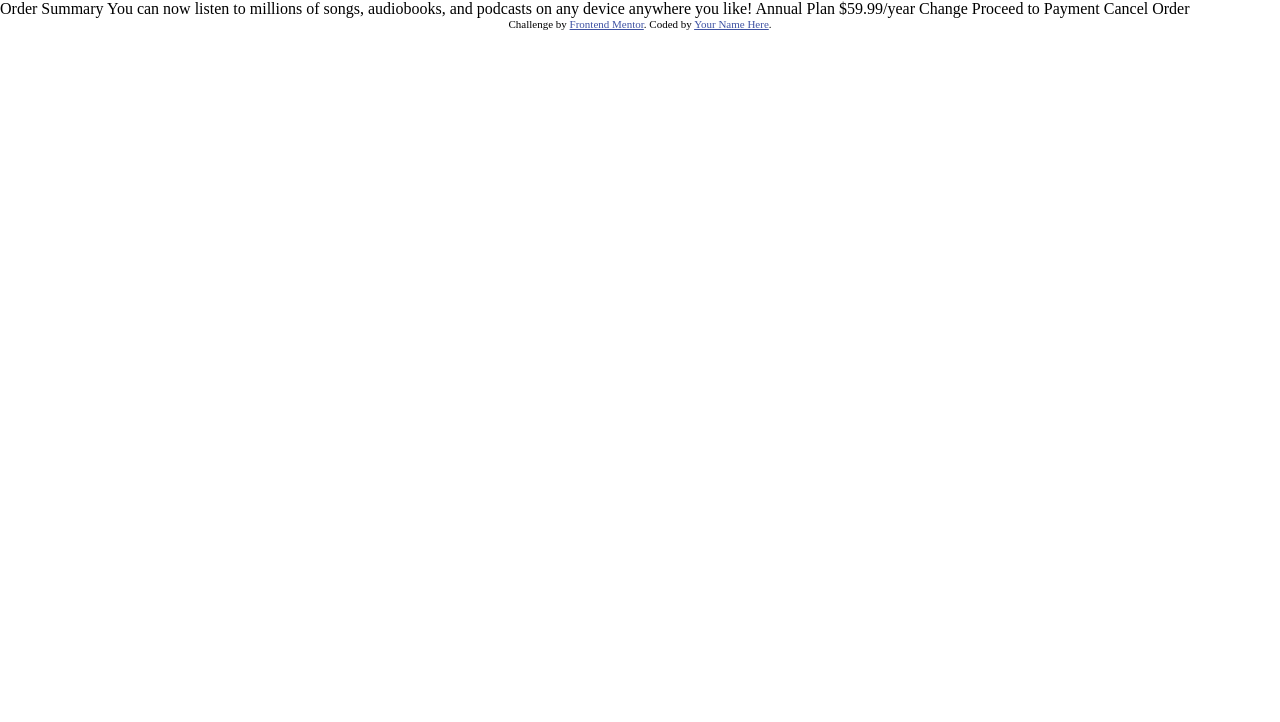
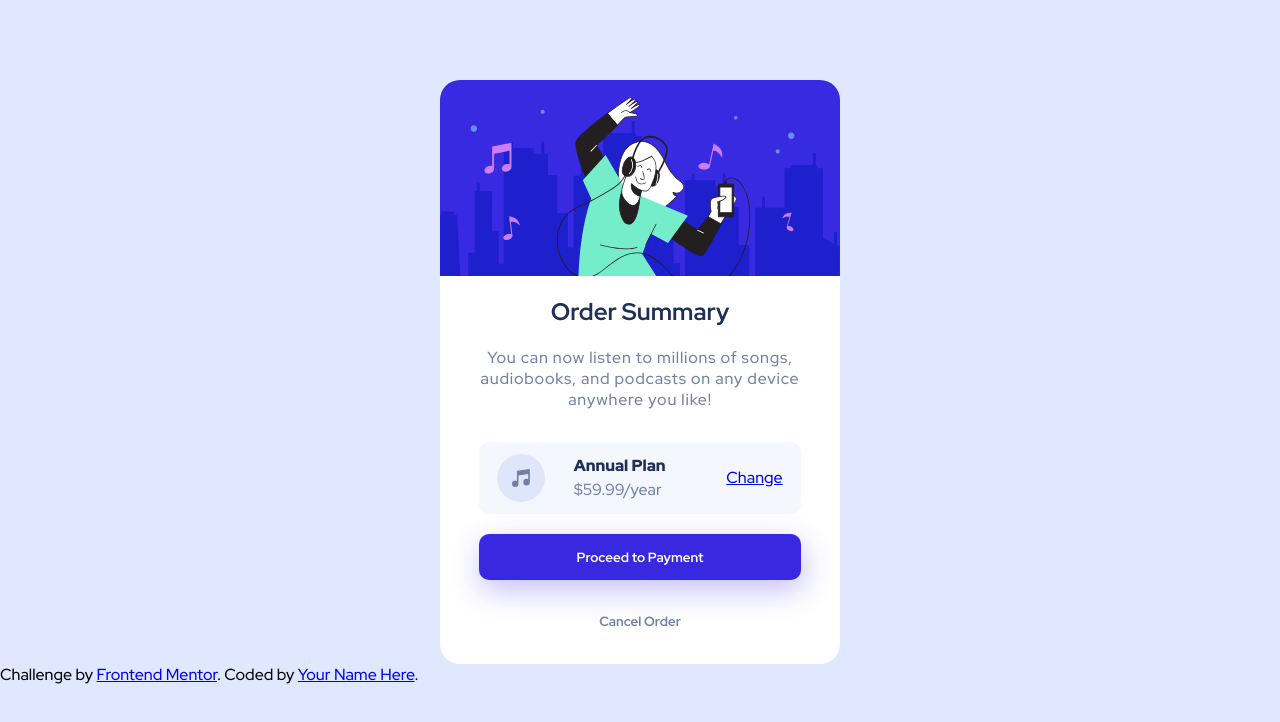
Before and after one commit to Lucas171/OrderSummary, a plain HTML site: page index.html in a window 1280 px wide. Drawn offline with Linux system fonts and the light colour scheme.

Commit message:
update styles

```diff
--- a/css/styles.css
+++ b/css/styles.css
@@ -1,5 +1,117 @@
+/* colors
+Primary
+Pale blue: hsl(225, 100%, 94%)
+Bright blue: hsl(245, 75%, 52%)
+Neutral
+Very pale blue: hsl(225, 100%, 98%)
+Desaturated blue: hsl(224, 23%, 55%)
+Dark blue: hsl(223, 47%, 23%)
+
+*/
+
 * {
   margin: 0;
   padding: 0;
   box-sizing: border-box;
 }
+
+html {
+  font-size: 10px;
+}
+
+body {
+  font-size: 1.6rem;
+  font-family: "Red Hat Display", sans-serif;
+  background-color: hsl(225, 100%, 94%);
+}
+
+.order-sum-box {
+  min-width: 37rem;
+  max-width: 40rem;
+  margin: auto;
+  display: flex;
+  flex-direction: column;
+  background-size: contain;
+  margin-top: 8rem;
+  border-radius: 20px;
+  overflow: hidden;
+}
+
+img.main-img {
+  width: 100%;
+  height: 100%;
+}
+
+.order-sum-details {
+  display: flex;
+  flex-direction: column;
+  align-items: center;
+  text-align: center;
+  background-color: #fff;
+  gap: 2rem;
+  padding: 2rem;
+}
+
+.order-sum-details-header {
+  color: hsl(223, 47%, 23%);
+}
+
+.order-sum-details-text {
+  color: hsl(224, 23%, 55%);
+  letter-spacing: 0.08rem;
+  font-weight: 500;
+}
+
+.order-sum-plan-box {
+  display: grid;
+  grid-template-columns: repeat(4, 1fr);
+  gap: 2rem;
+  align-items: center;
+  background-color: hsl(225, 100%, 98%);
+  padding: 1.2rem 1.8rem;
+  border-radius: 10px;
+  text-align: left;
+  margin-top: 1.2rem;
+}
+.order-sum-plan-price {
+  line-height: 2.4rem;
+}
+
+.plan-header {
+  color: hsl(223, 47%, 23%);
+  font-weight: 900;
+}
+
+.plan-text {
+  color: hsl(224, 23%, 55%);
+}
+.order-sum-plan-price {
+  grid-column: 2/4;
+}
+
+.order-sum-box-btns {
+  display: flex;
+  flex-direction: column;
+  gap: 1.8rem;
+}
+
+.order-sum-box-btns button {
+  font-family: "Red Hat Display", sans-serif;
+
+  padding: 1.4rem 9.8rem;
+  border-radius: 10px;
+  border: none;
+}
+
+.order-sum-box-btns button:first-child {
+  background-color: hsl(245, 75%, 52%);
+  color: #fff;
+  box-shadow: 2px 1rem 3rem 0px rgba(56, 41, 224, 0.3);
+  font-weight: 700;
+}
+
+.order-sum-box-btns button:not(:first-child) {
+  color: hsl(224, 23%, 55%);
+  background-color: rgba(255, 255, 255, 0);
+  font-weight: 700;
+}
--- a/index.html
+++ b/index.html
@@ -11,25 +11,44 @@
       sizes="32x32"
       href="./images/favicon-32x32.png"
     />
+    <link rel="preconnect" href="https://fonts.googleapis.com" />
+    <link rel="preconnect" href="https://fonts.gstatic.com" crossorigin />
+    <link
+      href="https://fonts.googleapis.com/css2?family=Inter:wght@400;500;700&family=Red+Hat+Display:wght@500;700;900&display=swap"
+      rel="stylesheet"
+    />
     <link rel="stylesheet" href="css/styles.css" />
 
     <title>Frontend Mentor | Order summary card</title>
-
-    <!-- Feel free to remove these styles or customise in your own stylesheet 👍 -->
-    <style>
-      .attribution {
-        font-size: 11px;
-        text-align: center;
-      }
-      .attribution a {
-        color: hsl(228, 45%, 44%);
-      }
-    </style>
   </head>
   <body>
-    Order Summary You can now listen to millions of songs, audiobooks, and
-    podcasts on any device anywhere you like! Annual Plan $59.99/year Change
-    Proceed to Payment Cancel Order
+    <main class="container">
+      <div class="order-sum-box">
+        <img src="./images/illustration-hero.svg" alt="" class="main-img" />
+
+        <div class="order-sum-details">
+          <h2 class="order-sum-details-header">Order Summary</h2>
+          <p class="order-sum-details-text">
+            You can now listen to millions of songs, audiobooks, and podcasts on
+            any device anywhere you like!
+          </p>
+          <div class="order-sum-plan-box">
+            <img src="./images/icon-music.svg" alt="" />
+            <div class="order-sum-plan-price">
+              <p class="plan-header">Annual Plan</p>
+              <p class="plan-text">$59.99/year</p>
+            </div>
+            <div>
+              <a href="#">Change</a>
+            </div>
+          </div>
+          <div class="order-sum-box-btns">
+            <button>Proceed to Payment</button>
+            <button>Cancel Order</button>
+          </div>
+        </div>
+      </div>
+    </main>
 
     <div class="attribution">
       Challenge by
```
